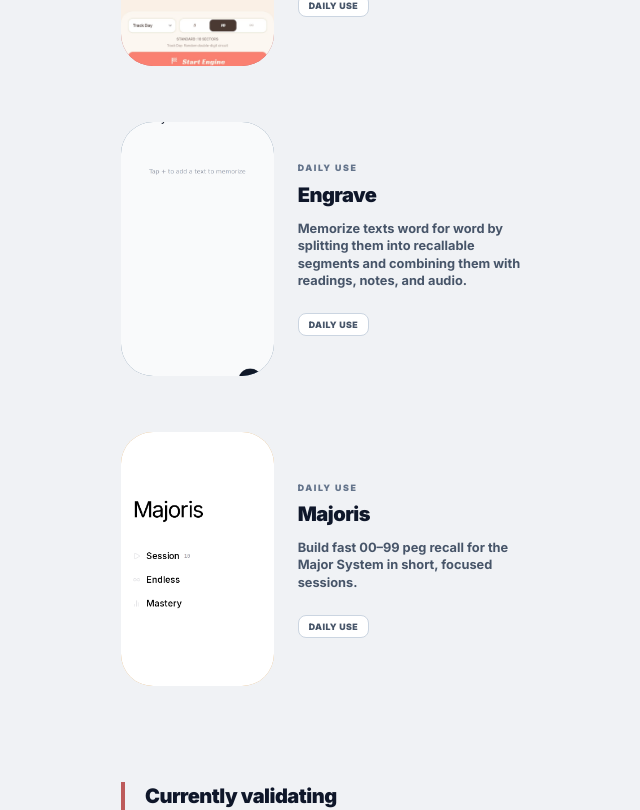
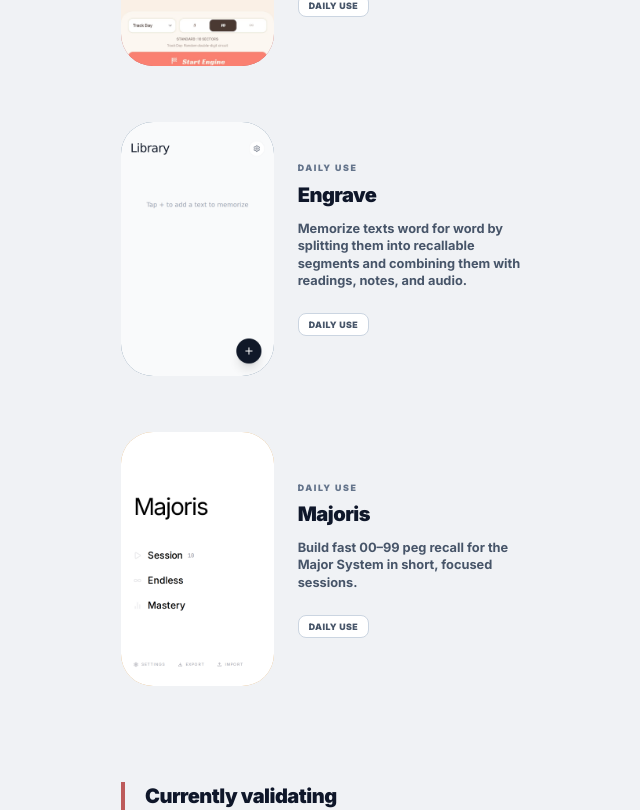
Before and after one commit to Josh-Temple/Baukasten, a React (Vite) app: page / in a window 1280 px wide. Shown: the part 700-1510 px from the top of the page, without its empty margins (319-959 px from the left). Built offline with nearby package versions, Linux system fonts and the light colour scheme.

Commit message:
Use dedicated portfolio card screenshots

```diff
--- a/constants.ts
+++ b/constants.ts
@@ -27,7 +27,7 @@ export const PROJECTS: Project[] = [
     fullProblem: 'Flashcards are often designed for short facts, not for reproducing an entire passage accurately.',
     fullApproach: 'Engrave divides a text into manageable segments and supports progressive recall, readings, notes, and audio.',
     demoLink: 'https://engrave-theta.vercel.app/', repoLink: 'https://github.com/Josh-Temple/Engrave',
-    themeColor: '#5B7A96', iconName: 'format_quote', variant: 'blue', cardImage: '/screenshots/engrave/01_home.png',
+    themeColor: '#5B7A96', iconName: 'format_quote', variant: 'blue', cardImage: '/screenshots/engrave/00_card.png',
     screenshots: [{ caption: 'Library', src: '/screenshots/engrave/01_home.png' }]
   },
   {
@@ -37,7 +37,7 @@ export const PROJECTS: Project[] = [
     fullProblem: 'Knowing a Major System peg list is not the same as recalling every peg quickly and automatically.',
     fullApproach: 'Majoris provides minimal, repeated retrieval practice with progress tracking and custom peg-list support.',
     demoLink: 'https://majoris.vercel.app/', repoLink: 'https://github.com/Josh-Temple/Majoris',
-    themeColor: '#DCA258', iconName: 'pin', variant: 'yellow', cardImage: '/screenshots/majoris/01_home.png',
+    themeColor: '#DCA258', iconName: 'pin', variant: 'yellow', cardImage: '/screenshots/majoris/00_card.png',
     screenshots: [{ caption: 'Training home', src: '/screenshots/majoris/01_home.png' }]
   },
   {
@@ -47,7 +47,7 @@ export const PROJECTS: Project[] = [
     fullProblem: 'Learners often recognize useful expressions but cannot retrieve them when a conversation slows down or becomes difficult.',
     fullApproach: 'Parla combines focused phrase recall with prompts that help learners move into a real conversation using an external AI tool.',
     demoLink: 'https://parla-teal.vercel.app/', repoLink: 'https://github.com/Josh-Temple/Parla',
-    themeColor: '#BD5B5B', iconName: 'forum', variant: 'red', cardImage: '/screenshots/parla/01_home.png',
+    themeColor: '#BD5B5B', iconName: 'forum', variant: 'red', cardImage: '/screenshots/parla/00_card.png',
     screenshots: [{ caption: 'Practice home', src: '/screenshots/parla/01_home.png' }]
   },
   {
@@ -57,7 +57,7 @@ export const PROJECTS: Project[] = [
     fullProblem: 'World-history learning often separates chronology, causality, comparison, sources, and argument into disconnected exercises.',
     fullApproach: 'World History Lab brings multiple learning modes together around shared historical content and review data.',
     demoLink: 'https://world-history-lab.vercel.app/', repoLink: 'https://github.com/Josh-Temple/world-history-lab',
-    themeColor: '#5B7A96', iconName: 'public', variant: 'blue', cardImage: '/screenshots/world-history-lab/01_home.png',
+    themeColor: '#5B7A96', iconName: 'public', variant: 'blue', cardImage: '/screenshots/world-history-lab/00_card.png',
     screenshots: [{ caption: 'Learning dashboard', src: '/screenshots/world-history-lab/01_home.png' }]
   },
   {
@@ -67,7 +67,7 @@ export const PROJECTS: Project[] = [
     fullProblem: 'Lists of philosophers and doctrines do not make disagreements, influences, and conceptual differences easy to understand.',
     fullApproach: 'Noema uses comparisons and thematic connections as the main route into philosophical ideas.',
     demoLink: 'https://noema-mu.vercel.app/', repoLink: 'https://github.com/Josh-Temple/Noema',
-    themeColor: '#DCA258', iconName: 'account_tree', variant: 'yellow', cardImage: '/screenshots/noema/01_home.png',
+    themeColor: '#DCA258', iconName: 'account_tree', variant: 'yellow', cardImage: '/screenshots/noema/00_card.png',
     screenshots: [{ caption: 'Home', src: '/screenshots/noema/01_home.png' }]
   },
   {
@@ -77,7 +77,7 @@ export const PROJECTS: Project[] = [
     fullProblem: 'Research results become difficult to reuse when notes, sources, concepts, and finished explanations remain separated.',
     fullApproach: 'Lumen organizes Markdown-based knowledge into linked concepts, methods, sources, indexes, and reader-facing pages.',
     demoLink: 'https://commonplace-sable.vercel.app/', repoLink: 'https://github.com/Josh-Temple/Commonplace',
-    themeColor: '#5B7A96', iconName: 'hub', variant: 'blue', cardImage: '/screenshots/lumen-commonplace/01_home.png',
+    themeColor: '#5B7A96', iconName: 'hub', variant: 'blue', cardImage: '/screenshots/lumen-commonplace/00_card.png',
     screenshots: [{ caption: 'Knowledge base home', src: '/screenshots/lumen-commonplace/01_home.png' }]
   }
 ];
```
